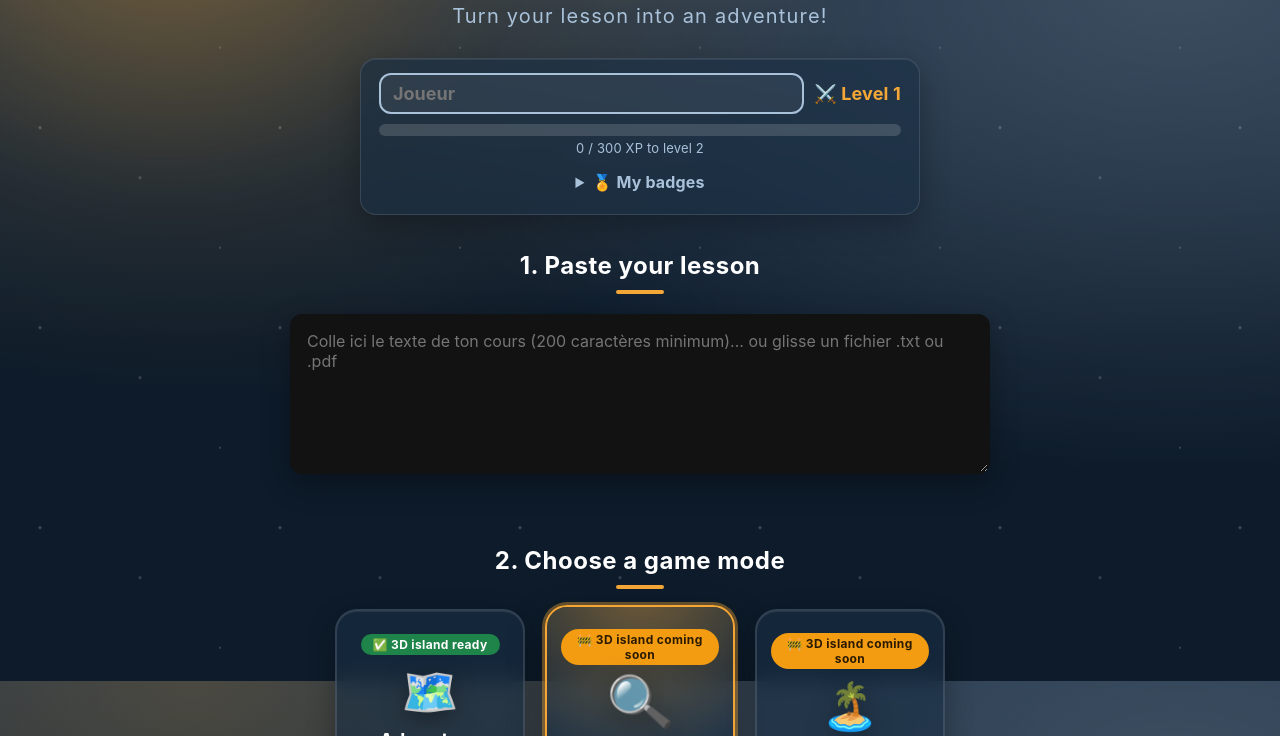
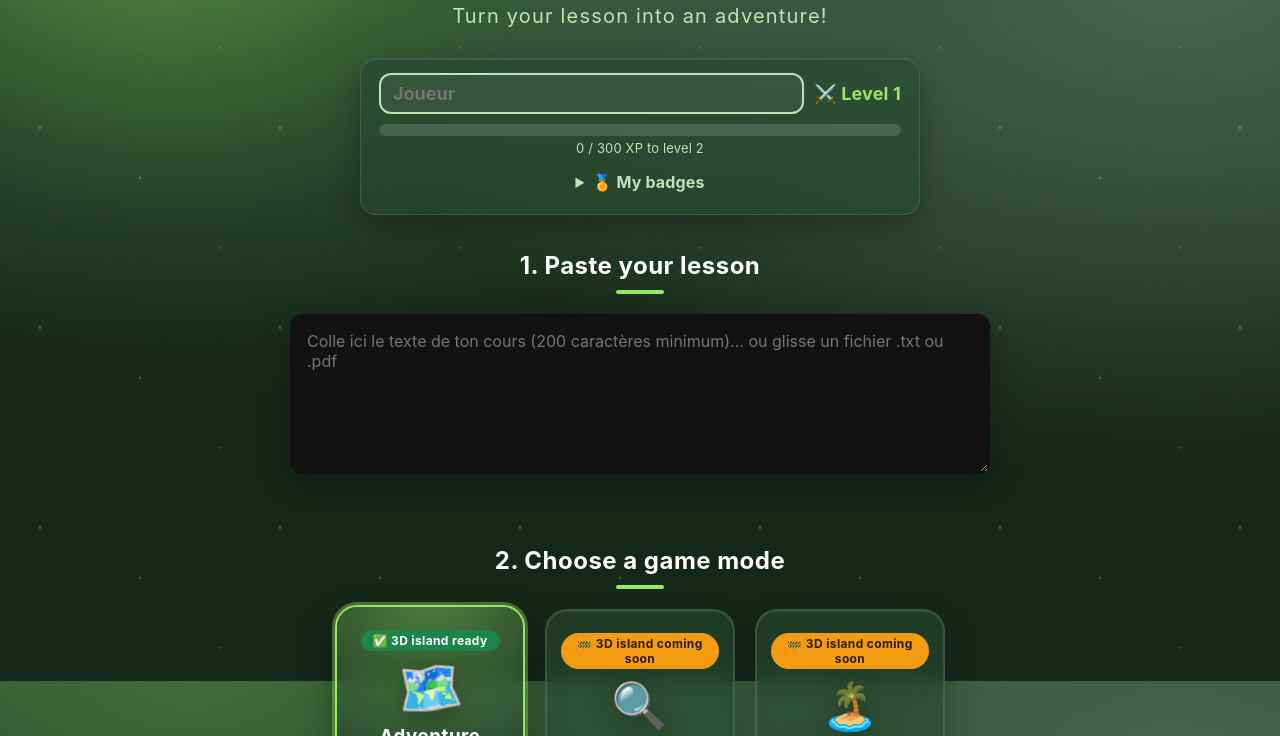
Before and after one commit to t-paulus1/StudyQuest, a website: page index.html in a window 1280 px wide. Shown: the part 119-855 px from the top of the page. Drawn offline with Linux system fonts and the light colour scheme.

Commit message:
Make Adventure the default game mode

```diff
--- a/index.html
+++ b/index.html
@@ -519,7 +519,7 @@
     }
   </style>
 </head>
-<body data-mode="enquete">
+<body data-mode="aventure">
 
   <label class="cache" for="select-langue" id="label-langue">Language</label>
   <select id="select-langue" class="langue" aria-label="Language" title="Change language">
@@ -919,7 +919,7 @@
     }
 
     // ---------- Petits outils ----------
-    let mode = 'enquete';
+    let mode = 'aventure';
     let nbQuestions = 3;
     let niveau = 'lycee';
     let dernierFocus = null;
@@ -1349,7 +1349,7 @@
     $('btn-demo').addEventListener('click', lancerDemo);
     $('btn-demo-erreur').addEventListener('click', lancerDemo);
     $('btn-retour').addEventListener('click', function () { majRecords(); montrer('ecran-accueil'); });
-    choisirMode('enquete');
+    choisirMode('aventure');
     restaurerCours();
     majRecords();
 
```
